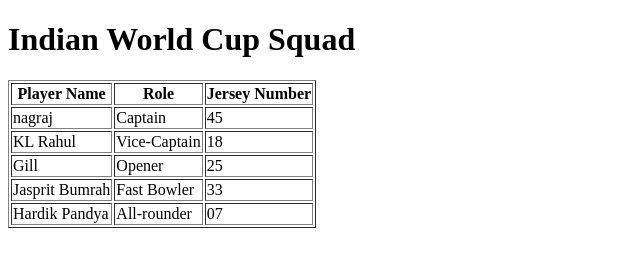
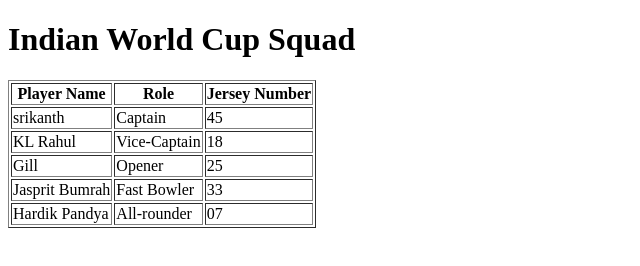
Before and after one commit to srikanthmashetty/test2, a plain HTML site: page index.html in a window 1280 px wide. Shown: the full height of the page, 0-640 px from the left. Drawn offline with Linux system fonts and the light colour scheme.

Commit message:
comments

```diff
--- a/index.html
+++ b/index.html
@@ -12,7 +12,7 @@
             <th>Jersey Number</th>
         </tr>
         <tr>
-            <td>nagraj</td>
+            <td>srikanth</td>
             <td>Captain</td>
             <td>45</td>
         </tr>
```
